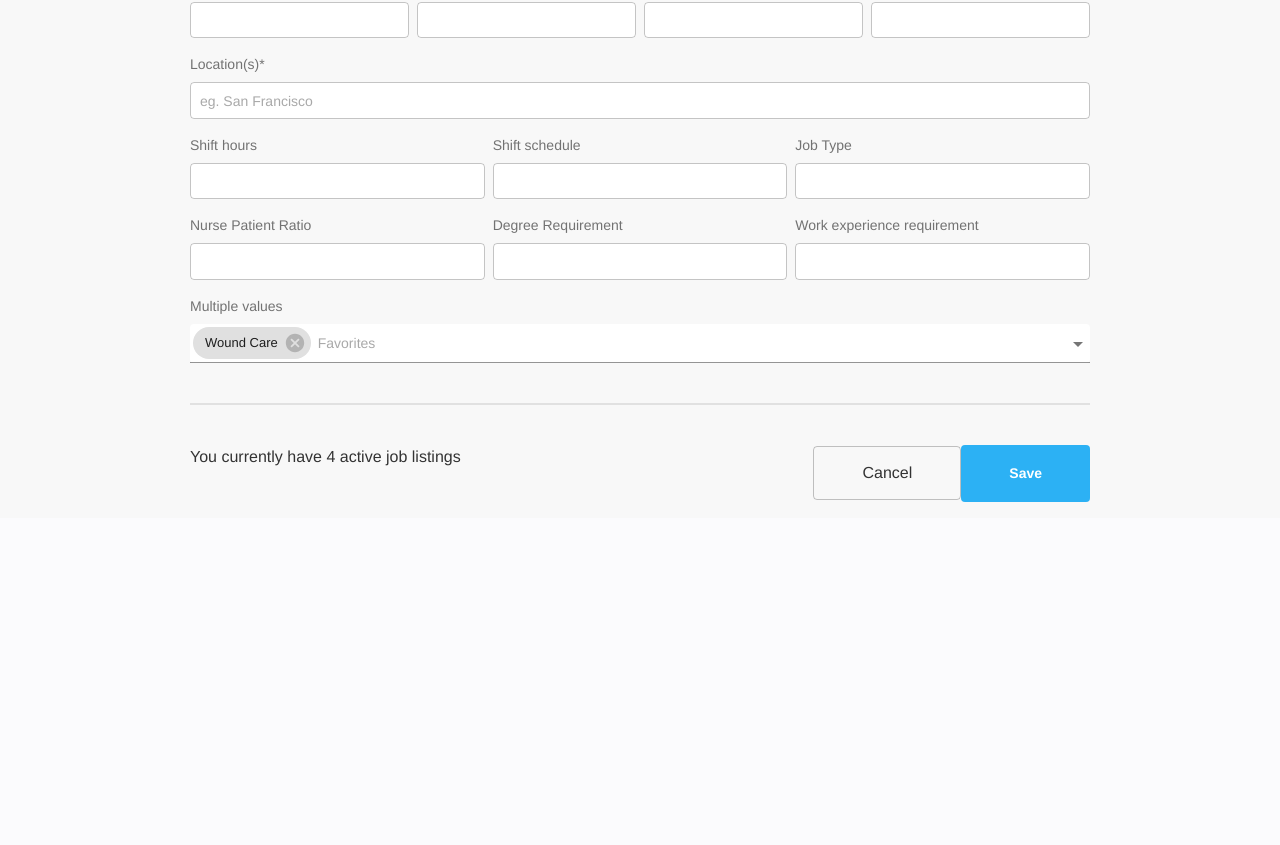
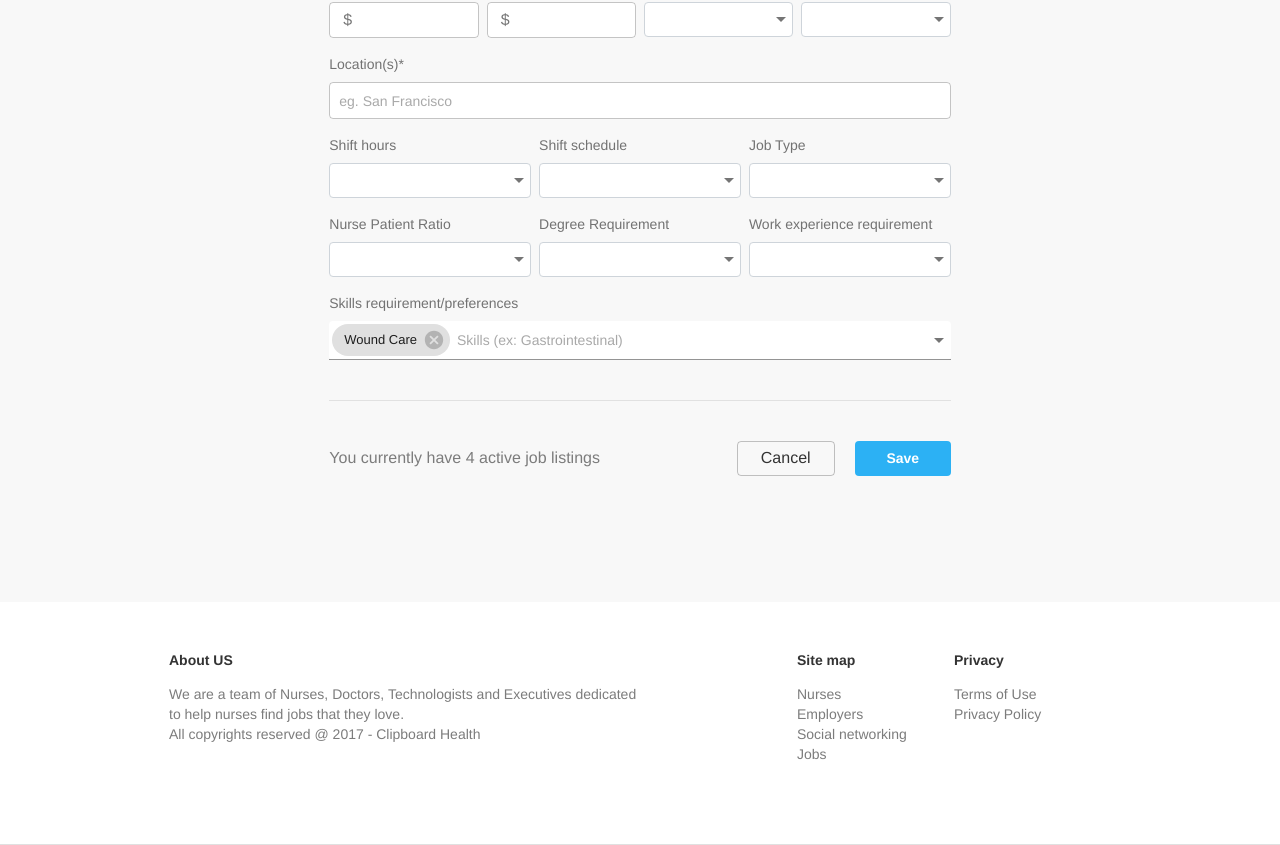
Before and after one commit to Haakh/clipboard-health, a React (Create React App) app in the folder web/: page / in a window 1280 px wide. Shown: the part 545-1390 px from the top of the page. Before the commit the page ends 1063 px from the top, so only its background shows below. Built offline with nearby package versions, Linux system fonts and the light colour scheme.

Commit message:
fixed styling

```diff
--- a/web/src/Layout.tsx
+++ b/web/src/Layout.tsx
@@ -3,7 +3,7 @@ import {makeStyles, ThemeProvider, Theme} from '@material-ui/core/styles';
 import theme from './theme';
 import CssBaseline from '@material-ui/core/CssBaseline';
 import {Grid, createStyles} from '@material-ui/core';
-import {Header} from './components';
+import {Footer, Header} from './components';
 import {colors} from 'styles/colors';
 
 const useStyles = makeStyles((theme: Theme) =>
@@ -33,6 +33,8 @@ export default (props: Props) => {
       <Grid container justify="center" alignItems="center" className={classes.root}>
         {props.children}
       </Grid>
+
+      <Footer />
     </ThemeProvider>
   );
 };
--- /dev/null
+++ b/web/src/components/Footer.tsx
@@ -0,0 +1,58 @@
+import React from 'react';
+
+import {makeStyles, createStyles, Theme} from '@material-ui/core/styles';
+import {Grid, Container} from '@material-ui/core';
+
+import {colors} from 'styles/colors';
+
+const useStyles = makeStyles((theme: Theme) =>
+  createStyles({
+    footer: {
+      boxShadow: '0px 1px 0px #E0E0E0',
+      borderBottom: '0.5px solid #E0E0E0',
+      backgroundColor: colors.white,
+      display: 'flex',
+      justifyContent: 'center',
+      alignItems: 'center',
+      paddingBottom: theme.spacing(20),
+    },
+    footerContainer: {
+      justifyContent: 'space-between',
+      marginTop: theme.spacing(12),
+    },
+  }),
+);
+
+export const Footer: React.FC = props => {
+  const classes = useStyles(props);
+
+  return (
+    <Container maxWidth={false} className={classes.footer}>
+      <Grid lg={9}>
+        <Grid container direction="row" className={classes.footerContainer}>
+          <Grid item xs={6}>
+            <Grid style={{color: '#333333', fontWeight: 600, marginBottom: 14}}>About US</Grid>
+            <Grid style={{color: '#7C7C7C'}}>
+              We are a team of Nurses, Doctors, Technologists and Executives dedicated to help nurses find jobs that
+              they love.
+            </Grid>
+            <Grid style={{color: '#7C7C7C'}}>All copyrights reserved @ 2017 - Clipboard Health</Grid>
+          </Grid>
+          <Grid item xs={2} />
+          <Grid item xs={2}>
+            <Grid style={{color: '#333333', fontWeight: 600, marginBottom: 14}}>Site map</Grid>
+            <Grid style={{color: '#7C7C7C'}}>Nurses</Grid>
+            <Grid style={{color: '#7C7C7C'}}>Employers</Grid>
+            <Grid style={{color: '#7C7C7C'}}>Social networking</Grid>
+            <Grid style={{color: '#7C7C7C'}}>Jobs</Grid>
+          </Grid>
+          <Grid item xs={2}>
+            <Grid style={{color: '#333333', fontWeight: 600, marginBottom: 14}}>Privacy</Grid>
+            <Grid style={{color: '#7C7C7C'}}>Terms of Use</Grid>
+            <Grid style={{color: '#7C7C7C'}}>Privacy Policy</Grid>
+          </Grid>
+        </Grid>
+      </Grid>
+    </Container>
+  );
+};
--- a/web/src/components/TextInput.tsx
+++ b/web/src/components/TextInput.tsx
@@ -1,6 +1,7 @@
 import React from 'react';
-import {FormLabel, TextField} from '@material-ui/core';
+import {FormLabel, TextField, withStyles} from '@material-ui/core';
 import {makeStyles, Theme} from '@material-ui/core/styles';
+import InputBase from '@material-ui/core/InputBase';
 
 const useStyles = makeStyles((theme: Theme) => ({
   root: {
@@ -41,3 +42,38 @@ export const Input = ({InputProps = {}, label, ...other}: any) => {
     </div>
   );
 };
+
+export const BootstrapInput = withStyles(theme => ({
+  root: {
+    'label + &': {
+      marginTop: theme.spacing(3),
+    },
+  },
+  input: {
+    borderRadius: 4,
+    position: 'relative',
+    backgroundColor: theme.palette.background.paper,
+    border: '1px solid #ced4da',
+    fontSize: 16,
+    height: 20,
+    transition: theme.transitions.create(['border-color', 'box-shadow']),
+    // Use the system font instead of the default Roboto font.
+    fontFamily: [
+      '-apple-system',
+      'BlinkMacSystemFont',
+      '"Segoe UI"',
+      'Roboto',
+      '"Helvetica Neue"',
+      'Arial',
+      'sans-serif',
+      '"Apple Color Emoji"',
+      '"Segoe UI Emoji"',
+      '"Segoe UI Symbol"',
+    ].join(','),
+    '&:focus': {
+      borderRadius: 4,
+      borderColor: '#80bdff',
+      boxShadow: '0 0 0 0.2rem rgba(0,123,255,.25)',
+    },
+  },
+}))(InputBase);
--- a/web/src/components/index.ts
+++ b/web/src/components/index.ts
@@ -3,3 +3,4 @@ export * from './Link';
 export * from './Button';
 export * from './TextInput';
 export * from './Card';
+export * from './Footer';
--- a/web/src/pages/CreateJob.tsx
+++ b/web/src/pages/CreateJob.tsx
@@ -1,12 +1,12 @@
 import React, {useEffect} from 'react';
-import {Grid, Typography, CircularProgress} from '@material-ui/core';
+import {Grid, Typography, CircularProgress, InputAdornment, Select, MenuItem, FormLabel} from '@material-ui/core';
 
 import {Formik} from 'formik';
 
 import {makeStyles, createStyles, Theme} from '@material-ui/core/styles';
 
 import {colors} from 'styles/colors';
-import {Button, Input} from 'components';
+import {BootstrapInput, Button, Input} from 'components';
 import {Autocomplete} from '@material-ui/lab';
 import {RoutePath} from 'types/routes';
 import {useHistory} from 'react-router-dom';
@@ -81,6 +81,7 @@ export const CreateJob: React.FC = props => {
     newJobs.push(values);
     setState({...state, jobs: newJobs});
     history.push(RoutePath.SearchJob);
+    window.scrollTo(0, 0);
   };
 
   return (
@@ -150,6 +151,10 @@ export const CreateJob: React.FC = props => {
                             onBlur={handleBlur}
                             helperText={errors.salaryStart && touched.salaryStart && 'Job Title Required'}
                             label="Salary Range"
+                            type="number"
+                            InputProps={{
+                              startAdornment: <InputAdornment position="start">$</InputAdornment>,
+                            }}
                           />
                         </Grid>
                         <Grid item xs={6} sm={6} md={3}>
@@ -162,33 +167,49 @@ export const CreateJob: React.FC = props => {
                             onChange={handleChange}
                             onBlur={handleBlur}
                             helperText={errors.salaryEnd && touched.salaryEnd && 'Job Title Required'}
+                            type="number"
+                            InputProps={{
+                              startAdornment: <InputAdornment position="start">$</InputAdornment>,
+                            }}
                           />
                         </Grid>
                         <Grid item xs={6} sm={6} md={3}>
-                          <Input
-                            error={errors.jobForm && touched.jobForm}
+                          <div style={{marginTop: 16, marginBottom: 8}}>
+                            <FormLabel color="secondary" style={{fontSize: 14}}>
+                              Forms
+                            </FormLabel>
+                          </div>
+                          <Select
+                            labelId="jobForm"
+                            id="jobForm"
+                            value={values.jobForm}
+                            onChange={handleChange}
+                            label="Forms"
                             fullWidth={true}
-                            name="jobForm"
-                            value={values.jobForm}
-                            defaultValue={values.jobForm}
-                            onChange={handleChange}
-                            onBlur={handleBlur}
-                            helperText={errors.jobForm && touched.jobForm && 'Job Title Required'}
-                            label="Forms"
-                          />
+                            input={<BootstrapInput />}>
+                            <MenuItem value={10}>Hourly</MenuItem>
+                            <MenuItem value={20}>Weekly</MenuItem>
+                            <MenuItem value={30}>Monthly</MenuItem>
+                          </Select>
                         </Grid>
                         <Grid item xs={6} sm={6} md={3}>
-                          <Input
-                            error={errors.currency && touched.currency}
+                          <div style={{marginTop: 16, marginBottom: 8}}>
+                            <FormLabel color="secondary" style={{fontSize: 14}}>
+                              Currency
+                            </FormLabel>
+                          </div>
+                          <Select
+                            labelId="currency"
+                            id="currency"
+                            value={values.currency}
+                            onChange={handleChange}
+                            label="currency"
                             fullWidth={true}
-                            name="currency"
-                            value={values.currency}
-                            defaultValue={values.currency}
-                            onChange={handleChange}
-                            onBlur={handleBlur}
-                            helperText={errors.currency && touched.currency && 'Job Title Required'}
-                            label="Currency"
-                          />
+                            input={<BootstrapInput />}>
+                            <MenuItem value={10}>USD</MenuItem>
+                            <MenuItem value={20}>INR</MenuItem>
+                            <MenuItem value={30}>Euro</MenuItem>
+                          </Select>
                         </Grid>
                       </Grid>
                     </Grid>
@@ -211,43 +232,68 @@ export const CreateJob: React.FC = props => {
                     <Grid key="SHIFT" item style={{width: '100%'}}>
                       <Grid container spacing={2}>
                         <Grid item xs={6} sm={6} md={4}>
-                          <Input
-                            error={errors.shiftHours && touched.shiftHours}
+                          <div style={{marginTop: 16, marginBottom: 8}}>
+                            <FormLabel color="secondary" style={{fontSize: 14}}>
+                              Shift hours
+                            </FormLabel>
+                          </div>
+                          <Select
+                            labelId="shiftHours"
+                            id="shiftHours"
+                            value={values.shiftHours}
+                            onChange={handleChange}
+                            label="shiftHours"
                             fullWidth={true}
-                            name="shiftHours"
-                            value={values.shiftHours}
-                            defaultValue={values.shiftHours}
-                            onChange={handleChange}
-                            onBlur={handleBlur}
-                            helperText={errors.shiftHours && touched.shiftHours && 'Job Title Required'}
-                            label="Shift hours"
-                          />
+                            input={<BootstrapInput />}>
+                            <MenuItem value={10}>AM</MenuItem>
+                            <MenuItem value={20}>PM</MenuItem>
+                            <MenuItem value={30}>Custom</MenuItem>
+                          </Select>
+                          {/* <Autocomplete
+                            id="combo-box-demo"
+                            options={['top100Films']}
+                            getOptionLabel={option => option}
+                            style={{width: 300}}
+                            renderInput={params => <Input {...params} label="Combo box" />}
+                          /> */}
                         </Grid>
                         <Grid item xs={6} sm={6} md={4}>
-                          <Input
-                            error={errors.shiftSchedule && touched.shiftSchedule}
+                          <div style={{marginTop: 16, marginBottom: 8}}>
+                            <FormLabel color="secondary" style={{fontSize: 14}}>
+                              Shift schedule
+                            </FormLabel>
+                          </div>
+                          <Select
+                            labelId="shiftSchedule"
+                            id="shiftSchedule"
+                            value={values.shiftSchedule}
+                            onChange={handleChange}
+                            label="shiftSchedule"
                             fullWidth={true}
-                            name="shiftSchedule"
-                            value={values.shiftSchedule}
-                            defaultValue={values.shiftSchedule}
-                            onChange={handleChange}
-                            onBlur={handleBlur}
-                            helperText={errors.shiftSchedule && touched.shiftSchedule && 'Job Title Required'}
-                            label="Shift schedule"
-                          />
+                            input={<BootstrapInput />}>
+                            <MenuItem value={10}>Schedule 1</MenuItem>
+                            <MenuItem value={20}>Schedule 2</MenuItem>
+                            <MenuItem value={30}>Schedule 3</MenuItem>
+                          </Select>
                         </Grid>
                         <Grid item xs={6} sm={6} md={4}>
-                          <Input
-                            error={errors.jobType && touched.jobType}
+                          <div style={{marginTop: 16, marginBottom: 8}}>
+                            <FormLabel color="secondary" style={{fontSize: 14}}>
+                              Job Type
+                            </FormLabel>
+                          </div>
+                          <Select
+                            labelId="jobType"
+                            id="jobType"
+                            value={values.jobType}
+                            onChange={handleChange}
+                            label="jobType"
                             fullWidth={true}
-                            name="jobType"
-                            value={values.jobType}
-                            defaultValue={values.jobType}
-                            onChange={handleChange}
-                            onBlur={handleBlur}
-                            helperText={errors.jobType && touched.jobType && 'Job Title Required'}
-                            label="Job Type"
-                          />
+                            input={<BootstrapInput />}>
+                            <MenuItem value={10}>Type 1</MenuItem>
+                            <MenuItem value={20}>Type 2</MenuItem>
+                            <MenuItem value={30}>Type 3</MenuItem>
+                          </Select>
                         </Grid>
                       </Grid>
                     </Grid>
@@ -255,43 +301,61 @@ export const CreateJob: React.FC = props => {
                     <Grid key="PATIENT" item style={{width: '100%'}}>
                       <Grid container spacing={2}>
                         <Grid item xs={6} sm={6} md={4}>
-                          <Input
-                            error={errors.ratio && touched.ratio}
+                          <div style={{marginTop: 16, marginBottom: 8}}>
+                            <FormLabel color="secondary" style={{fontSize: 14}}>
+                              Nurse Patient Ratio
+                            </FormLabel>
+                          </div>
+                          <Select
+                            labelId="ratio"
+                            id="ratio"
+                            value={values.ratio}
+                            onChange={handleChange}
+                            label="ratio"
                             fullWidth={true}
-                            name="ratio"
-                            value={values.ratio}
-                            defaultValue={values.ratio}
-                            onChange={handleChange}
-                            onBlur={handleBlur}
-                            helperText={errors.ratio && touched.ratio && 'Job Title Required'}
-                            label="Nurse Patient Ratio"
-                          />
+                            input={<BootstrapInput />}>
+                            <MenuItem value={10}>Req 1</MenuItem>
+                            <MenuItem value={20}>Req 2</MenuItem>
+                            <MenuItem value={30}>Req 3</MenuItem>
+                          </Select>
                         </Grid>
                         <Grid item xs={6} sm={6} md={4}>
-                          <Input
-                            error={errors.degreeRequirement && touched.degreeRequirement}
+                          <div style={{marginTop: 16, marginBottom: 8}}>
+                            <FormLabel color="secondary" style={{fontSize: 14}}>
+                              Degree Requirement
+                            </FormLabel>
+                          </div>
+                          <Select
+                            labelId="degreeRequirement"
+                            id="degreeRequirement"
+                            value={values.degreeRequirement}
+                            onChange={handleChange}
+                            label="degreeRequirement"
                             fullWidth={true}
-                            name="degreeRequirement"
-                            value={values.degreeRequirement}
-                            defaultValue={values.degreeRequirement}
-                            onChange={handleChange}
-                            onBlur={handleBlur}
-                            helperText={errors.degreeRequirement && touched.degreeRequirement && 'Job Title Required'}
-                            label="Degree Requirement"
-                          />
+                            input={<BootstrapInput />}>
+                            <MenuItem value={10}>Req 1</MenuItem>
+                            <MenuItem value={20}>Req 2</MenuItem>
+                            <MenuItem value={30}>Req 3</MenuItem>
+                          </Select>
                         </Grid>
                         <Grid item xs={6} sm={6} md={4}>
-                          <Input
-                            error={errors.workExperience && touched.workExperience}
+                          <div style={{marginTop: 16, marginBottom: 8}}>
+                            <FormLabel color="secondary" style={{fontSize: 14}}>
+                              Work experience requirement
+                            </FormLabel>
+                          </div>
+                          <Select
+                            labelId="workExperience"
+                            id="workExperience"
+                            value={values.workExperience}
+                            onChange={handleChange}
+                            label="workExperience"
                             fullWidth={true}
-                            name="workExperience"
-                            value={values.workExperience}
-                            defaultValue={values.workExperience}
-                            onChange={handleChange}
-                            onBlur={handleBlur}
-                            helperText={errors.workExperience && touched.workExperience && 'Job Title Required'}
-                            label="Work experience requirement"
-                          />
+                            input={<BootstrapInput />}>
+                            <MenuItem value={10}>Req 1</MenuItem>
+                            <MenuItem value={20}>Req 2</MenuItem>
+                            <MenuItem value={30}>Req 3</MenuItem>
+                          </Select>
                         </Grid>
                       </Grid>
                     </Grid>
@@ -304,29 +368,37 @@ export const CreateJob: React.FC = props => {
                         getOptionLabel={option => option}
                         defaultValue={['Wound Care']}
                         renderInput={params => (
-                          <Input {...params} variant="standard" label="Multiple values" placeholder="Favorites" />
+                          <Input
+                            {...params}
+                            variant="standard"
+                            label="Skills requirement/preferences"
+                            placeholder="Skills (ex: Gastrointestinal)"
+                          />
                         )}
                       />
                     </Grid>
 
-                    <Grid item style={{width: '100%'}}>
-                      <div style={{border: '0.5px solid #E1E1E1', marginTop: 40, marginBottom: 40}} />
+                    <Grid item style={{width: '100%', marginTop: 40, marginBottom: 40}}>
+                      <div style={{backgroundColor: '#E1E1E1', height: 1}} />
                     </Grid>
 
-                    <Grid item style={{width: '100%'}}>
+                    <Grid item style={{width: '100%', paddingBottom: 110}}>
                       <Grid container>
-                        <Grid item xs={12} md={6} justify="center" alignItems="center">
-                          <Typography>You currently have 4 active job listings</Typography>
+                        <Grid item xs={12} md={6} style={{display: 'flex', alignItems: 'center'}}>
+                          <Typography style={{color: '#7C7C7C'}}>You currently have 4 active job listings</Typography>
                         </Grid>
                         <Grid
                           item
                           xs={12}
                           md={6}
                           style={{display: 'flex', justifyContent: 'flex-end', alignItems: 'center'}}>
-                          <Button variant="outlined">
+                          <Button variant="outlined" style={{width: 70, height: 35}}>
                             <Typography variant="h4">Cancel</Typography>
                           </Button>
-                          <Button type="submit" disabled={isSubmitting} style={{backgroundColor: colors.blue}}>
+                          <Button
+                            type="submit"
+                            disabled={isSubmitting}
+                            style={{height: 35, width: 70, marginLeft: 20, backgroundColor: colors.blue}}>
                             {isSubmitting ? <CircularProgress /> : 'Save'}
                           </Button>
                         </Grid>
--- a/web/src/pages/SearchJob.tsx
+++ b/web/src/pages/SearchJob.tsx
@@ -87,13 +87,13 @@ export const SearchJob: React.FC = props => {
         }}>
         <Grid container>
           <Grid xs={8}>
-            <div style={{color: '#333333', fontSize: 17, fontWeight: 400}}>Hearing Screener Audiometric Technician</div>
+            <div style={{color: '#333333', fontSize: 17, fontWeight: 400}}>{job.jobTitle}</div>
             <div style={{color: '#7C7C7C', fontSize: 13, fontWeight: 400}}>
-              Full Time | $29.08 - $36.24 an hour | Vancouver, BC
+              {`Full Time | $${job.salaryStart} - ${job.salaryEnd} an hour | ${job.location}`}
             </div>
           </Grid>
           <Grid xs={4} style={{display: 'flex', justifyContent: 'flex-end', color: '#ABABAB', fontSize: 13}}>
-            Hello right
+            5 days ago
           </Grid>
         </Grid>
       </Grid>
```
Also changed, not shown: 1 other file (tests, documents, lock files or other folders).
